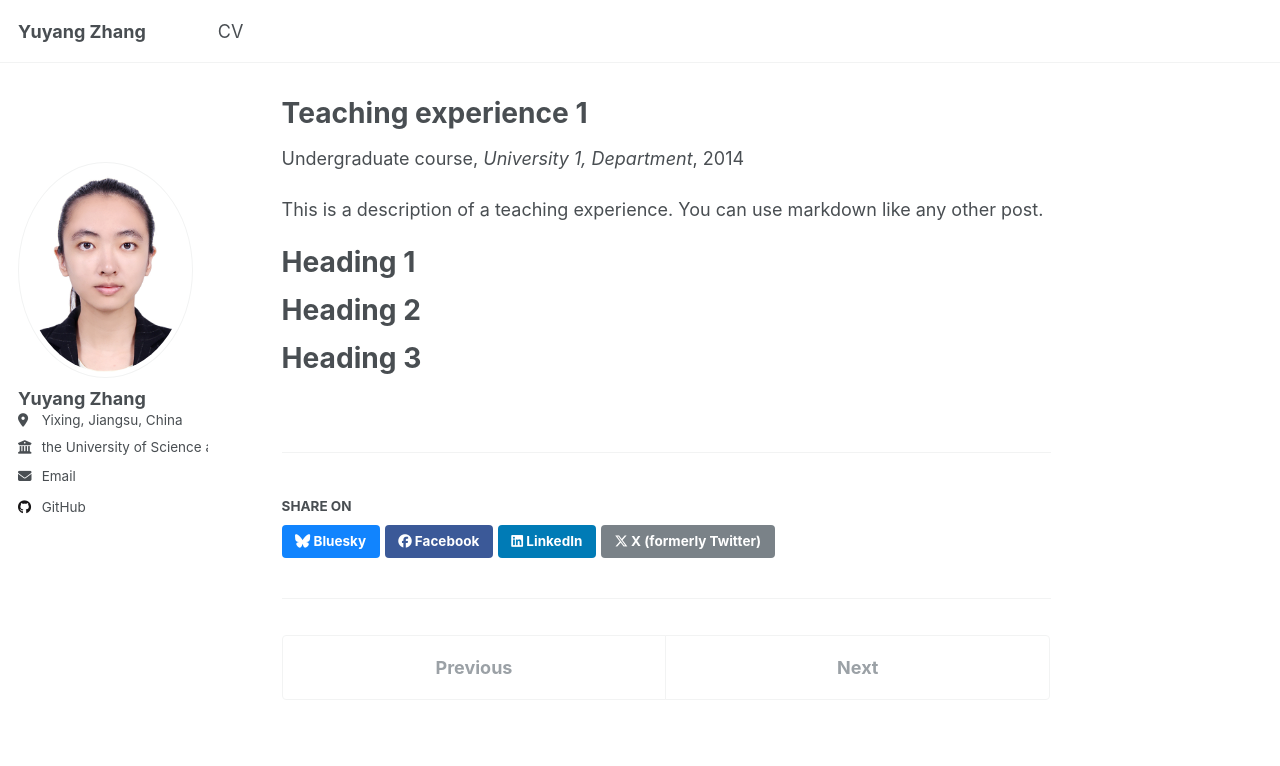
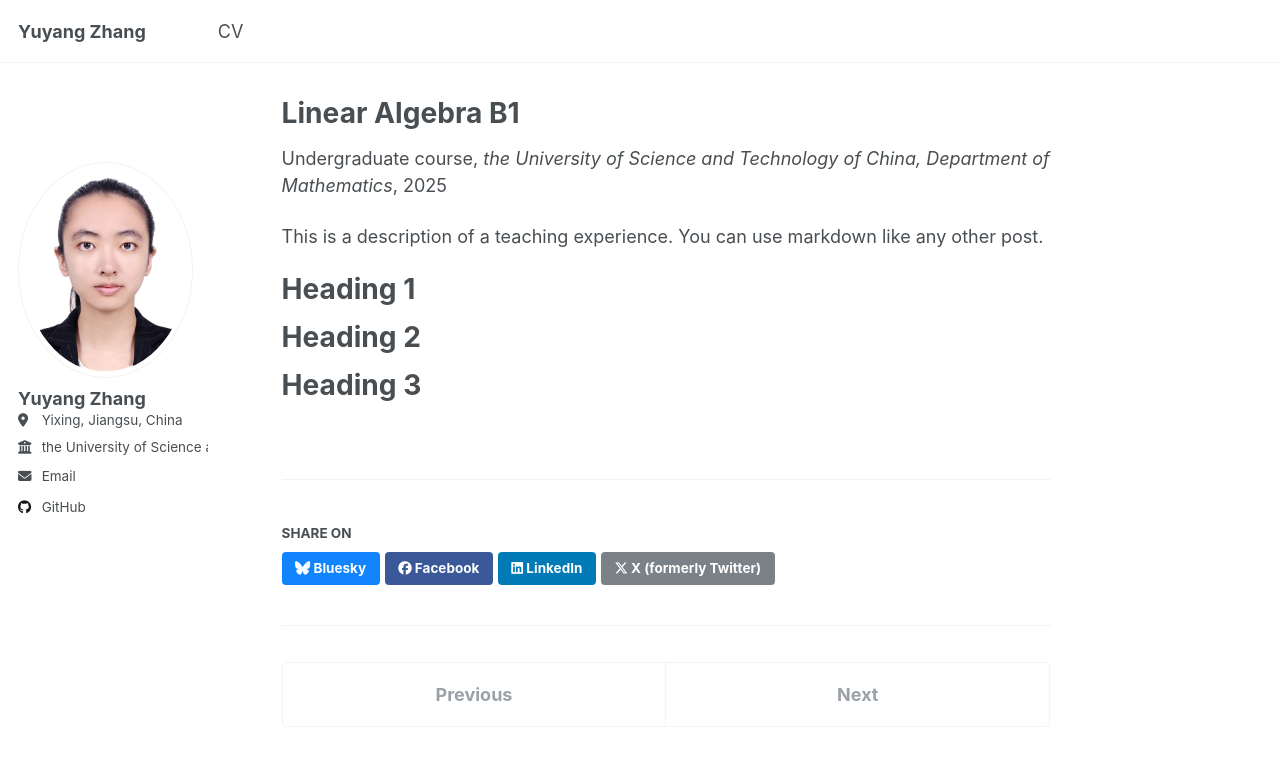
Before and after one commit to yuyangzhang2006/yuyangzhang2006.github.io, a Jekyll site: the page built from _teaching/2014-spring-teaching-1.md, in a window 1280 px wide and 900 px high. Shown: the top 766 px of the window. Built offline with Jekyll 4.4.1, drawn with Linux system fonts in a browser that asks for light colours.

Commit message:
Update 2014-spring-teaching-1.md

```diff
--- a/_teaching/2014-spring-teaching-1.md
+++ b/_teaching/2014-spring-teaching-1.md
@@ -1,10 +1,10 @@
 ---
-title: "Teaching experience 1"
-collection: teaching
+title: "Linear Algebra B1"
+collection: teaching assistant
 type: "Undergraduate course"
 permalink: /teaching/2014-spring-teaching-1
-venue: "University 1, Department"
-date: 2014-01-01
+venue: "the University of Science and Technology of China, Department of Mathematics"
+date: September 2025 - Juanuary 2026
 location: "City, Country"
 ---
 
```
